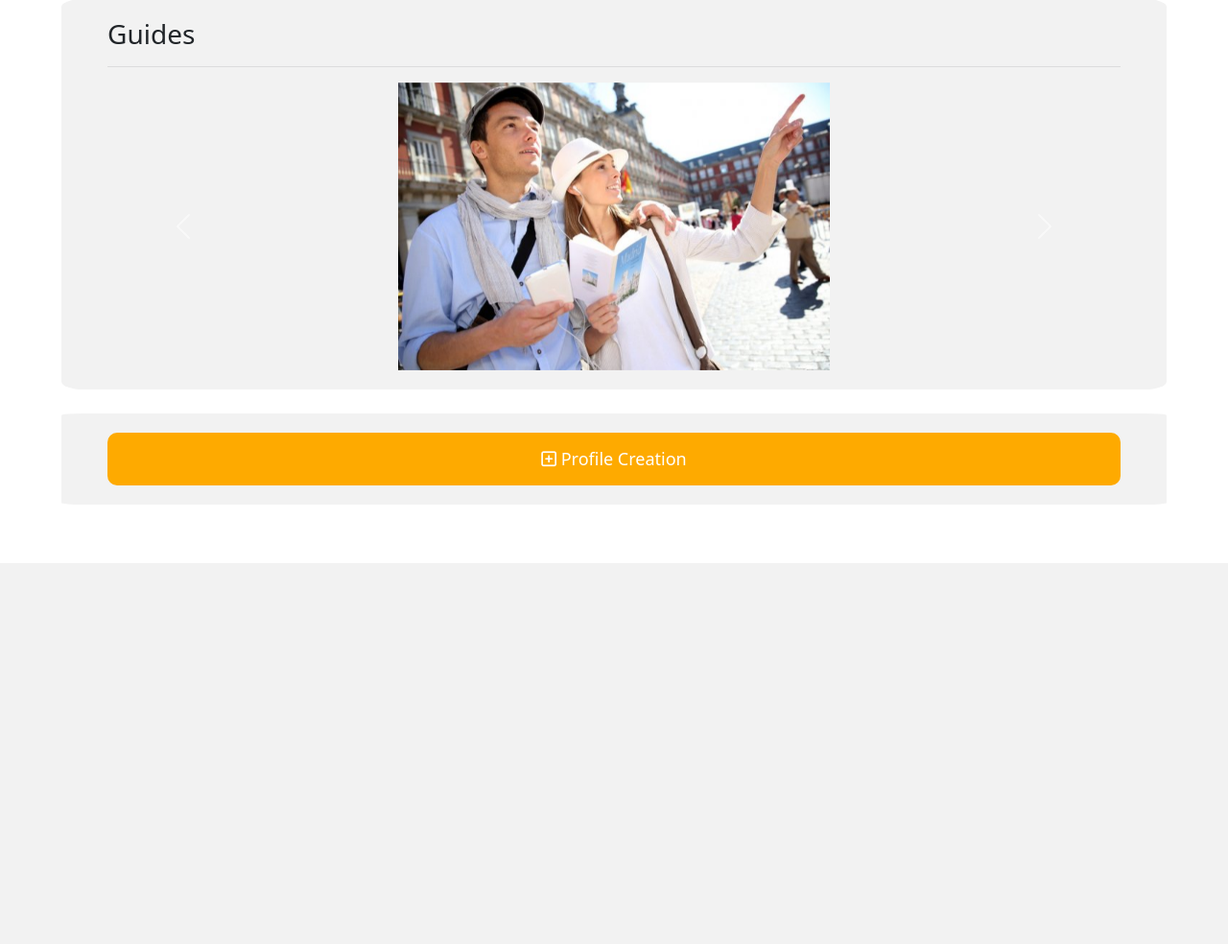
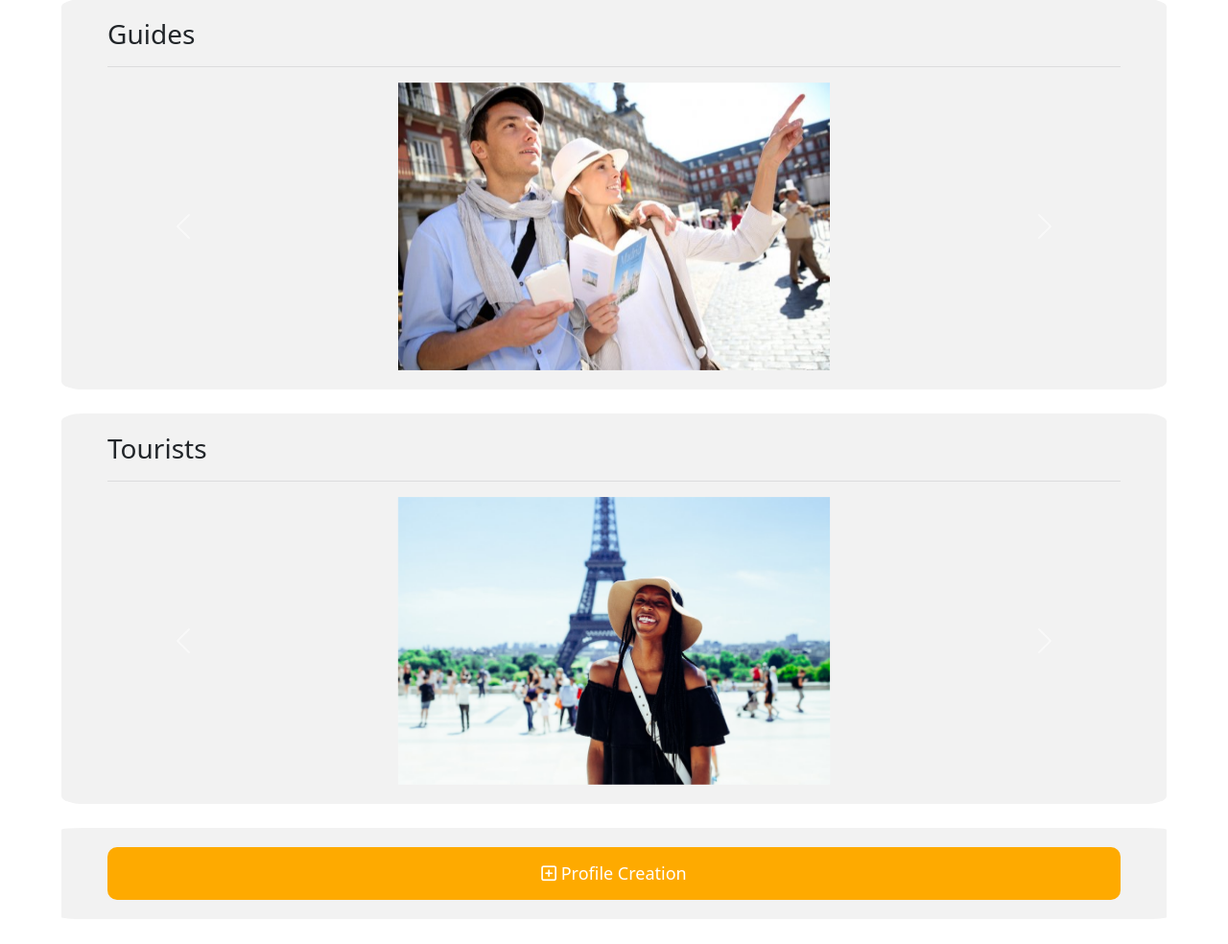
Before and after one commit to Tomas-a21803655/djangoPW-BA, a Django app: page /networking/ in a window 1280 px wide. Shown: the part 213-1197 px from the top of the page at 96% size. Before the commit the page ends 800 px from the top, so only its background shows below. Run offline with Django 3.2, Linux system fonts and the light colour scheme; data comes from the database, SQL or seed files in the repository; some libraries are stand-ins or nearby versions.

Commit message:
networking carousel

```diff
--- a/tarefas/templates/tarefas/Networking.html
+++ b/tarefas/templates/tarefas/Networking.html
@@ -49,9 +49,9 @@
                 <div class="carousel-item active">
                     <img src="{% static 'tarefas/images/guide.jpg' %}" class="d-block w-100" alt="...">
                 </div>
-                {% for user in users %}
+                {% for userGuide in usersGuide %}
                     <div class="carousel-item">
-                        <p> {{ user.name }}</p>
+                        <p> {{ userGuide.name }}</p>
                         <img src="{% static 'tarefas/images/personMockUp1.jpg' %}" class="d-block w-100" alt="...">
                     </div>
                 {% endfor %}
@@ -70,6 +70,34 @@
     </section>
 
     <section class="containerForm">
+        <h3 style="text-align: left">Tourists</h3>
+        <hr style="opacity: 10%">
+        <div id="touristCarousel" class="carousel slide" data-bs-ride="carousel">
+            <div class="carousel-inner">
+                <div class="carousel-item active">
+                    <img src="{% static 'tarefas/images/eifieltower.jfif' %}" class="d-block w-100" alt="...">
+                </div>
+                {% for userTourist in usersTourist %}
+                    <div class="carousel-item">
+                        <p> {{ userTourist.name }}</p>
+                        <img src="{% static 'tarefas/images/personMockUp1.jpg' %}" class="d-block w-100" alt="...">
+                    </div>
+                {% endfor %}
+            </div>
+            <button class="carousel-control-prev" type="button" data-bs-target="#touristCarousel"
+                    data-bs-slide="prev">
+                <span class="carousel-control-prev-icon" aria-hidden="true"></span>
+                <span class="visually-hidden">Previous</span>
+            </button>
+            <button class="carousel-control-next" type="button" data-bs-target="#touristCarousel"
+                    data-bs-slide="next">
+                <span class="carousel-control-next-icon" aria-hidden="true"></span>
+                <span class="visually-hidden">Next</span>
+            </button>
+        </div>
+    </section>
+
+    <section class="containerForm">
         <a href="{% url 'tarefas:networkingAddUser' %}">
             <button type="button" class="goCreation"><i style="font-size: 18px" class="far fa-plus-square"></i> Profile
                 Creation
--- a/tarefas/views.py
+++ b/tarefas/views.py
@@ -125,7 +125,8 @@ def quizz_page_view(request):
 
 
 def networking_page_view(request):
-    context = {'users': Networking.objects.all()}
+    context = {'usersGuide': Networking.objects.all().filter(typeOfUser=True),
+               'usersTourist': Networking.objects.all().filter(typeOfUser=False)}
 
     return render(request, 'tarefas/networking.html', context)
 
@@ -136,6 +137,6 @@ def networkingAddUser_page_view(request):
         form.save()
         return HttpResponseRedirect(reverse('tarefas:networking'))
 
-    context = {'form': form, 'users': Networking.objects.all()}
+    context = {'form': form}
 
     return render(request, 'tarefas/networkingAddUser.html', context)
```
